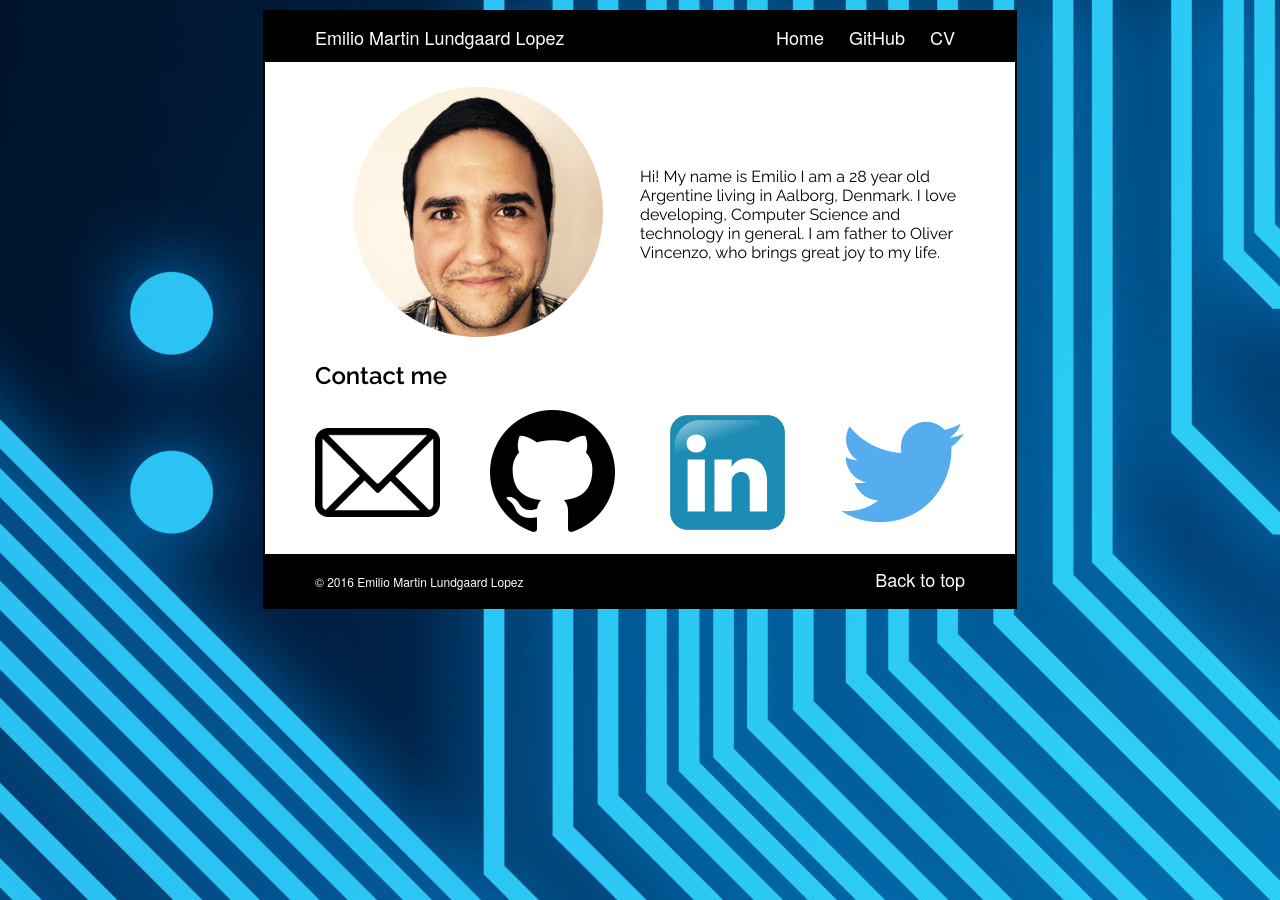
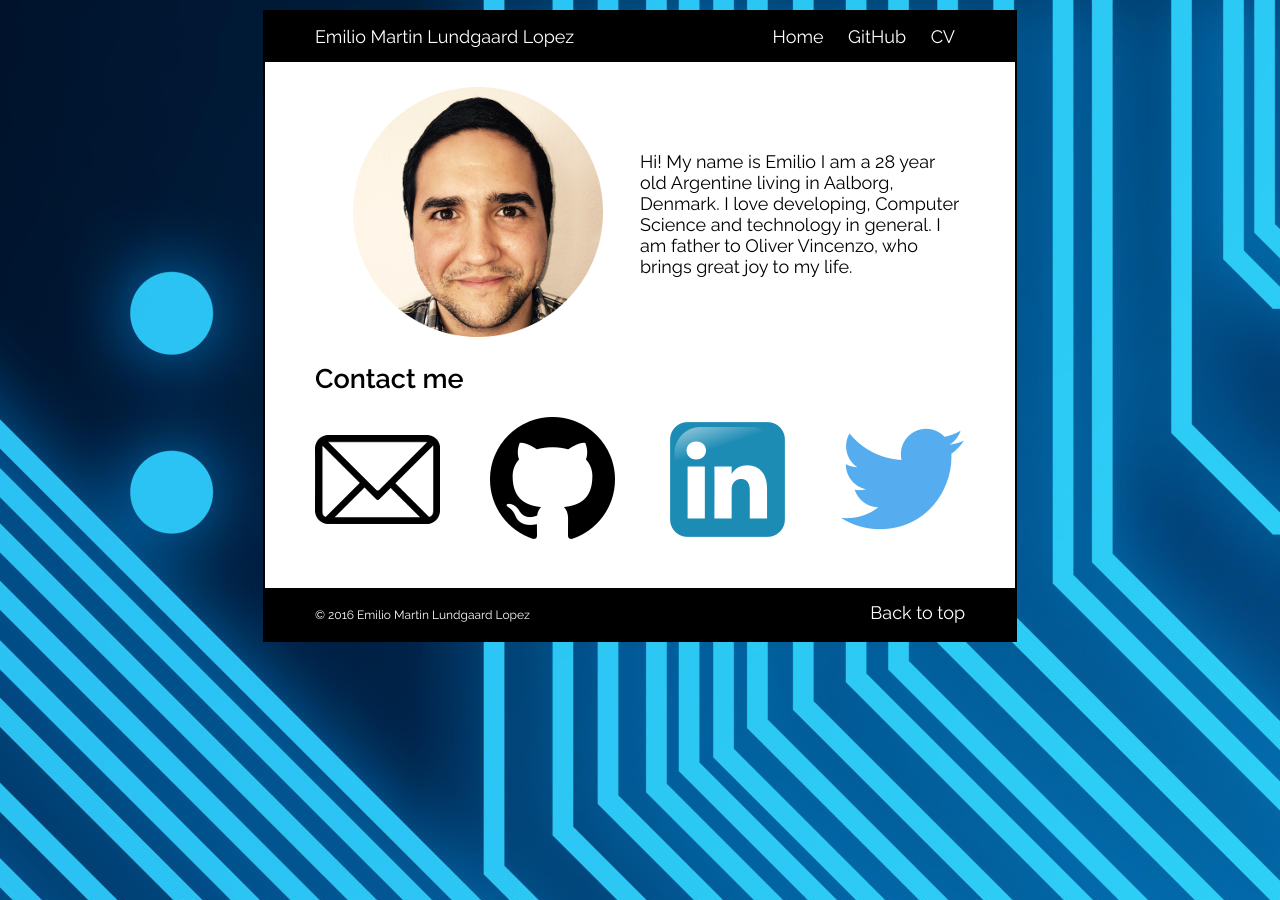
Before and after one commit to emilioidk/emilioidk.github.io, a Jekyll site: the page built from index.html, in a window 1280 px wide. Built offline with Jekyll 4.4.1, drawn with Linux system fonts in a browser that asks for light colours.

Commit message:
Corrected images; Commenting and beutifying CSS; Reordeing classes in documents

```diff
--- a/CV/index.html
+++ b/CV/index.html
@@ -4,16 +4,16 @@
 
 <div class="wrapper">
 
-  <div class="pdf-box">
+  <div class="pdf-box float-right center-text">
     <img src="/assets/pdf.png" />
     <p>~75 Kb</p>
     <p><a href="https://github.com/emilioidk/cv/raw/master/CVEnglish.pdf">EN</a> | <a href="https://github.com/emilioidk/cv/raw/master/CVDansk.pdf">DK</a></p>
   </div>
   <p>I love working with computers and am always looking for new oportunities. Recently I have been working a lot with web development (both frontend and backend) with great interest in responsiveness. I've used different frameworks like Bootstrap, JQuery, Foundation, Skeleton and others. You are welcome to pick up a PDF copy of my CV at the top of this page, or go ahead and check out my portfolio below. </p>
 
-  <div class="contact-container clear-float">
+  <div class="justify-container clear-float">
   {% for portfolio in site.portfolio %}
-    <div class="portfolio-case">
+    <div class="portfolio-case center-text">
       <img src="{{ portfolio.miniimg }}" alt="">
       <h3 class="full-entry center-text"><a href="{{ portfolio.url }}" class="full-entry-text">See full entry</a></h3>
     </div>
--- a/GitHub/index.html
+++ b/GitHub/index.html
@@ -9,9 +9,9 @@
 	{% if thecycle == 'odd' %}
   	<div class="project left">
   	{% else %}
-  	<div class="project right">
+  	<div class="project right right-text">
   	{% endif %}
-  		<div class="project-language">
+  		<div class="project-language center-text">
   		{% if repository.language and repository.language != "" %}
         	{{ repository.language }}
       	{% endif %}
--- a/_includes/footer.html
+++ b/_includes/footer.html
@@ -1,7 +1,7 @@
-<footer class="site-header">
+<footer class="site-header clear-float">
 
   <div class="wrapper">
-  <span class="half copyright-text">© 2016 Emilio Martin Lundgaard Lopez</span><a class="half back-to-top" href="#">Back to top</a>
+  <span class="copyright-text">© 2016 Emilio Martin Lundgaard Lopez</span><a class="float-right right-text" href="#">Back to top</a>
   </div>
 
 </footer>
--- a/_includes/header.html
+++ b/_includes/header.html
@@ -1,12 +1,12 @@
-<header class="site-header">
+<header class="site-header clear-float">
   <div class="wrapper">
 
     <a class="site-title" href="{{ site.url }}/">{{ site.title }}</a>
 
-    <nav class="site-nav">
-      <a class="page-link" href="{{ site.url }}">Home</a>
-      <a class="page-link" href="/GitHub/{{ prepend: site.url }}">GitHub</a>
-      <a class="page-link" href="/CV/{{ prepend: site.url }}">CV</a>
+    <nav class="site-nav float-right">
+      <a class="header-link" href="{{ site.url }}">Home</a>
+      <a class="header-link" href="/GitHub/{{ prepend: site.url }}">GitHub</a>
+      <a class="header-link" href="/CV/{{ prepend: site.url }}">CV</a>
     </nav>
 
   </div>
--- a/css/main.scss
+++ b/css/main.scss
@@ -3,28 +3,20 @@
 ---
 @charset "utf-8";
 
+// Our variables
+$base-font-family: "Raleway", "HelveticaNeue", "Helvetica Neue", Helvetica, Arial, sans-serif;
+$base-font-size: 18px;
+$base-small-font-size: 12px;
 
+//Colours
+$dark-color: black;
+$dark-color-contrast: white;
 
-// Our variables
-$base-font-family: Helvetica, Arial, sans-serif;
-$base-font-size:   16px;
-$small-font-size:  $base-font-size * 0.875;
-$base-line-height: 1.5;
+$medium-color: #005892;
+$medium-color-contrast: white;
 
-$spacing-unit:     30px;
-
-$text-color:       #111;
-$background-color: #fdfdfd;
-$brand-color:      #2a7ae2;
-
-$grey-color:       #828282;
-$grey-color-light: lighten($grey-color, 40%);
-$grey-color-dark:  darken($grey-color, 25%);
-
-$on-palm:          600px;
-$on-laptop:        800px;
-
-
+$light-color: white;
+$light-color-contrast: black;
 
 // Using media queries with like this:
 // @include media-query($palm) {
@@ -38,155 +30,160 @@
         @content;
     }
 }
-
-
-
-// Import partials from `sass_dir` (defaults to `_sass`)
-// @import
-//         "base",
-//         "layout",
-//         "syntax-highlighting"
-// ;
+////
+////  GENERAL
+////
 
 body {
     min-width: 320px;
     max-width: 750px;
-    border: 2px solid black;
-	margin: 10px auto;
-	background-image: url("../assets/circuit-board-bg.jpg");
-    font-family: "Raleway", "HelveticaNeue", "Helvetica Neue", Helvetica, Arial, sans-serif;
+    margin: 10px auto;
+
+    border: 2px solid $dark-color;
+    background-image: url("/assets/circuit-board-bg.jpg");
+
+    font-family: $base-font-family;
+    font-size: $base-font-size;
 }
 
-a{
-  text-decoration: none;
+a {
+    text-decoration: none;
+}
+
+img {
+  max-width: 100%;
 }
 
 .page-wrapper {
     width: 100%;
-    background-color: white;
+    background-color: $light-color;
+    color: $light-color-contrast;
+}
+
+.page-content {
+    margin: 25px 0;
 }
 
 .wrapper {
     padding: 0px 50px;
 }
 
-//Header & navigation
+////
+//// HEADER & NAVIGATION
+////
+
 .site-header {
-  background-color: black;
-  font-size: 18px;
-  font-family: "Raleway Medium", "HelveticaNeue", "Helvetica Neue", Helvetica, Arial, sans-serif;
-  color: white;
-  line-height: 50px;
-  clear:both;
+    background-color: $dark-color;
+    color: $dark-color-contrast;
+
+    font-family: $base-font-family;
+    font-size: $base-font-size;
+    line-height: 50px;
 }
 
-.site-header * .page-link{
+.site-header * .header-link{
+    // margin between links in header
     margin: 0px 10px;
 }
 
-.site-header * a {
-    text-decoration: none;
+.site-header * {
     color: white;
 }
 
-.site-nav {
-    float:right;
+////
+//// FOOTER
+////
+
+.copyright-text {
+    font-size: $base-small-font-size;
 }
 
-//Footer
-.back-to-top {
-    float: right;
-    text-align: right;
-}
+////
+//// TOOLS
+////
 
-.copyright-text {
-    font-size:12px;
-}
-
-.split-row {
+// center children vertically
+.vertical-center-elements {
     display: flex;
-    margin-top: 25px;
-}
-
-.vertical-center-elements {
     align-items: center;
 }
 
+// use half the container space
 .half {
     width: 50%;
 }
 
-.leftie{
-    float: left;
+// float right
+.float-right {
+  float: right;
 }
 
+// float left
+.float-left {
+  float: left;
+}
+
+// clear floating
+.clear-float{
+    clear:both;
+}
+
+// center text
 .center-text {
     text-align: center;
 }
 
-.rightie{
-    float: right;
+// align text to the right
+.right-text {
+    text-align: right;
 }
 
-.clear-float{
-    clear:both;
-}
+// adding class justify-container to a container, and adding
+// a span with class stretch to last child of cotainer
+// will justify container's contents
 
-.contact-container {
+.justify-container {
     text-align: justify;
     -ms-text-justify: distribute-all-lines;
     text-justify: distribute-all-lines;
 }
 
-.contact-container * {
+.justify-container * {
+    display: inline-block;
+    zoom: 1;
+
     vertical-align: middle;
-    display: inline-block;
+
     *display: inline;
-    zoom: 1
 }
 
 .stretch {
+    display: inline-block;
+
     width: 100%;
-    display: inline-block;
+
     font-size: 0;
     line-height: 0
 }
 
-//Responsiveness breakpoint: 600px
-@media(max-width:600px){
-    .half{
-        width:100%
-    }
-
-    .site-header{
-        min-height: 50px;
-        line-height: initial;
-    }
-
-    .vertical-center-elements {
-        align-items: center;
-    }
-
-    .split-row{
-        display: block;
-    }
-}
+////
+//// GitHub specific
+////
 
 .project {
+  width:100%;
   min-height: 100px;
-  width:100%;
-  padding: 5px 0px;
+  padding: 5px 10px;
 }
 
 .left {
-  background-color: #005892;
-  color: white;
+  background-color: $medium-color;
+  color: $medium-color-contrast;
 }
 
 .right{
-  background-color: whithe;
-  color: #005892;
-  text-align: right;
+  background-color: $medium-color-contrast;
+  color: $medium-color;
 }
 
 .left .project-language {
@@ -200,37 +197,37 @@
 .project-language {
   width: 100px;
   height: 100px;
+
   line-height:100px;
-  text-align: center;
 }
 
 .project-name a {
-  text-decoration:none;
   color:inherit;
 }
 
+////
+//// CV specific
+////
+
 .pdf-box {
-  float: right;
-  text-align: center;
   margin: 0 10px;
 }
 
 .portfolio-case {
   max-width: 300px;
-  text-align: center;
 }
 
 .portfolio-case:hover {
-  background-color:#005892;
+  background-color: $medium-color;
 }
 
 .portfolio-case:hover > h3 a {
-  color: white;
+  color: $medium-color-contrast;
 }
 
-img {
-  max-width: 100%;
-}
+////
+//// Portfolio cases specific
+////
 
 .online {
   color: green;
@@ -239,3 +236,22 @@
 .offline {
   color: red;
 }
+
+////
+//// Responsiveness breakpoint: 600px
+////
+@media(max-width:600px){
+    .half{
+        width:100%
+    }
+
+    .site-header{
+        min-height: 50px;
+
+        line-height: initial;
+    }
+
+    .vertical-center-elements {
+        display: block;
+    }
+}
--- a/index.html
+++ b/index.html
@@ -4,7 +4,7 @@
 
 <div class="wrapper">
 
-  <div class="split-row vertical-center-elements">
+  <div class="vertical-center-elements">
     <div class="half center-text">
       <img src="assets/facecircle.png"/>
     </div>
@@ -15,7 +15,7 @@
 
   <h2 class="clear-float">Contact me</h2>
 
-  <div class="contact-container">
+  <div class="justify-container">
     <a href="mailto:emilio@lundgaardlopez.com"><img src="assets/mail.png"/></a>
     <a href="https://github.com/emilioidk"><img src="assets/github.png"/></a>
     <a href="https://dk.linkedin.com/in/emilioidk"><img src="assets/linkedin.png"/></a>
```
Also changed, not shown: assets/homepage.png, assets/homepagemini.png.
